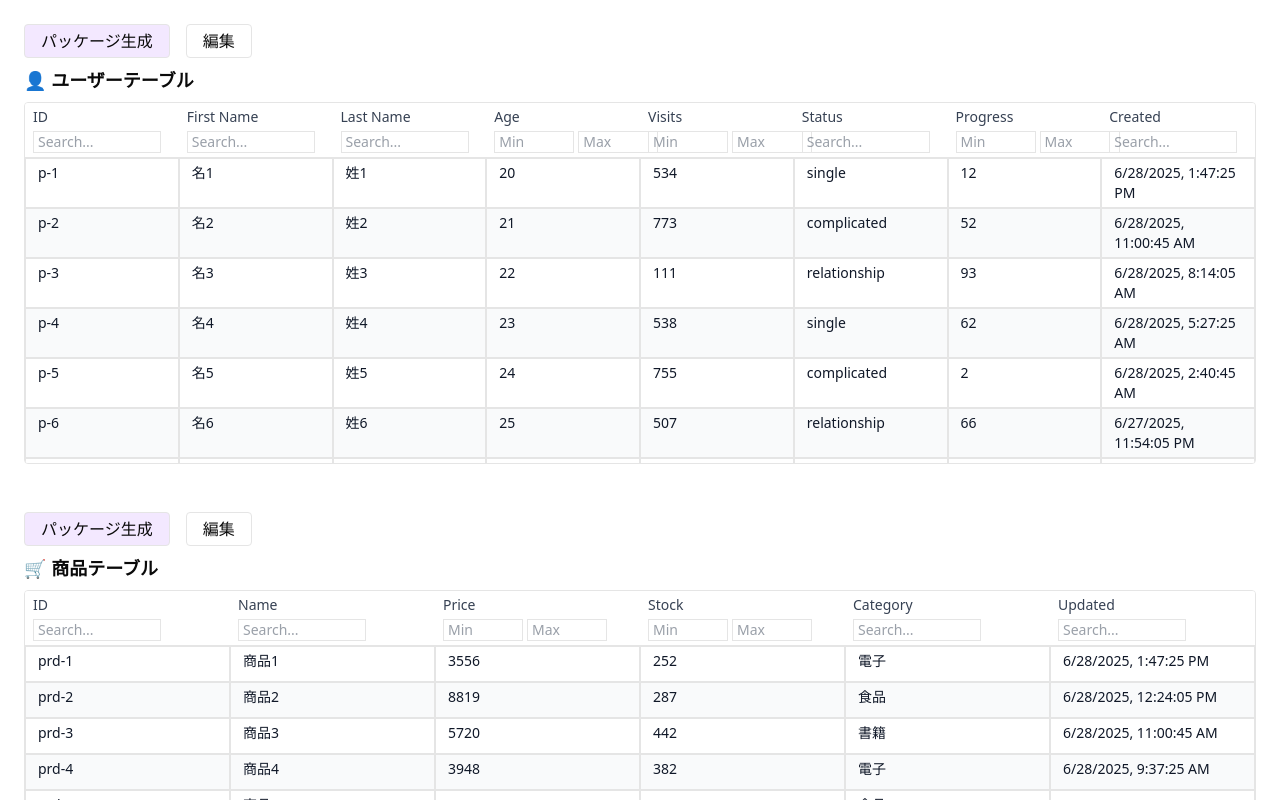
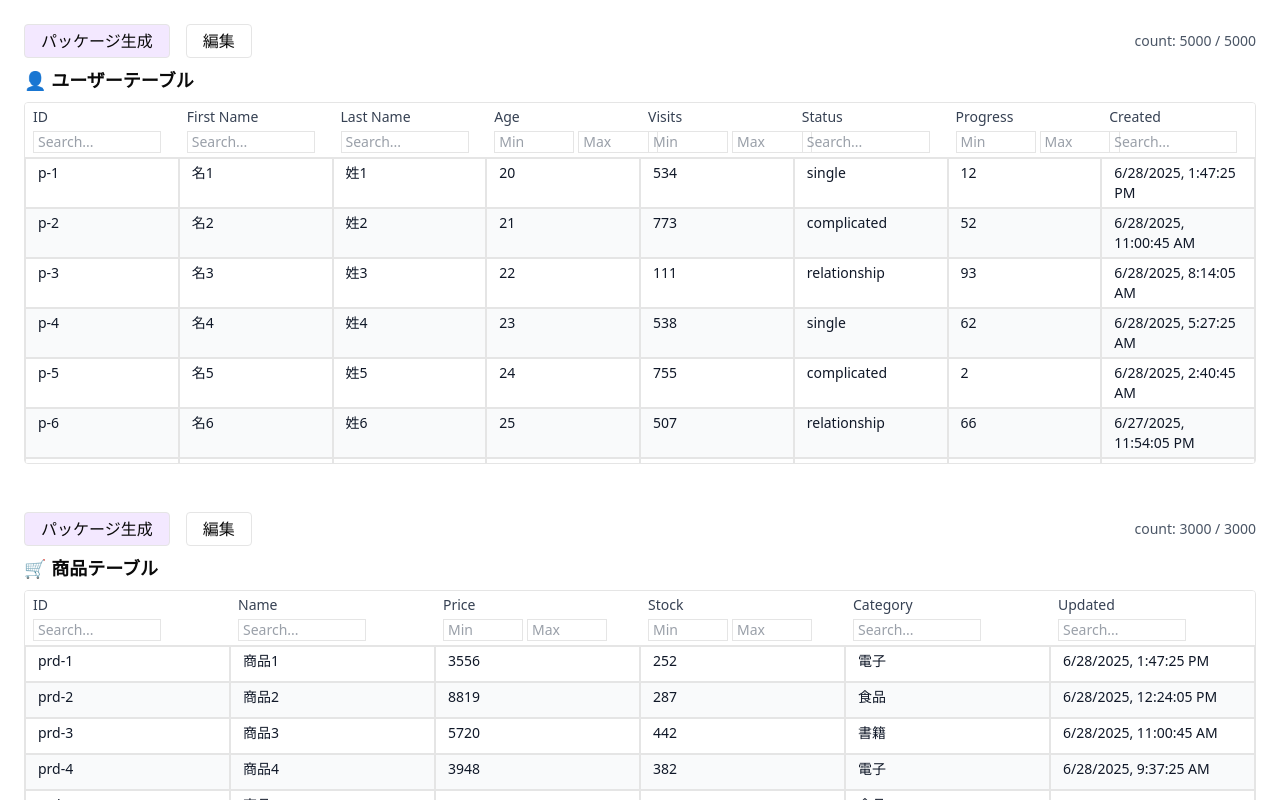
Before and after one commit to adi-ym-0001/practice-tanstack-table, a React (Vite) app: page / in a window 1280 px wide. Shown: the top 800 px of the page. Built offline with nearby package versions, Linux system fonts and the light colour scheme.

Commit message:
update:件数表示

```diff
--- a/src/components/ReadonlyTable.tsx
+++ b/src/components/ReadonlyTable.tsx
@@ -1,4 +1,5 @@
 import { type ColumnDef } from '@tanstack/react-table'
+import { useState } from 'react'
 import { VirtualizedEditableTable } from './generic-table/VirtualizedEditableTable'
 
 // ReadonlyTable.tsx	表示とフィルタ専用の軽量テーブルラッパー。操作なしの読み取り専用表示に特化
@@ -17,11 +18,19 @@ export function ReadonlyTable<T extends { id: string }>({
     value: unknown
   }) => string | undefined
 }) {
+  const [filteredCount, setFilteredCount] = useState(data.length)
+
   return (
     <div className="space-y-2">
-      {title && (
-        <h2 className="text-lg font-semibold text-gray-800">{title}</h2>
-      )}
+      <div className="flex justify-between items-end">
+        {title && (
+          <h2 className="text-lg font-semibold text-gray-800">{title}</h2>
+        )}
+        {/* ✅ 件数表示 */}
+        <span className="text-sm text-gray-600">
+          count: {filteredCount} / {data.length}
+        </span>
+      </div>
 
       <VirtualizedEditableTable
         data={data}
@@ -29,6 +38,7 @@ export function ReadonlyTable<T extends { id: string }>({
         disableEditing
         disableSelection
         renderCell={renderCell}
+        onFilteredCountChange={setFilteredCount} // ✅ フィルター後件数を受け取る
       />
     </div>
   )
--- a/src/components/SectionContainer.tsx
+++ b/src/components/SectionContainer.tsx
@@ -2,7 +2,7 @@ import { type ColumnDef } from '@tanstack/react-table'
 import { useState } from 'react'
 import { VirtualizedEditableTable } from './generic-table/VirtualizedEditableTable'
 
-// 編集・チェック・パッケージングなどの操作を含むテーブルセクションの汎用コンテナ
+// 汎用セクションコンテナ：編集・選択・パッケージ対応
 export function SectionContainer<T extends { id: string }>({
   title,
   data,
@@ -21,31 +21,29 @@ export function SectionContainer<T extends { id: string }>({
   title: string
   data: T[]
   setData: React.Dispatch<React.SetStateAction<T[]>>
-  columns: ColumnDef<T>[] // カラム定義（条件に応じて非表示列あり）
+  columns: ColumnDef<T>[]
   isEditing: boolean
   setIsEditing: React.Dispatch<React.SetStateAction<boolean>>
-  dirtyCells: Record<string, Partial<T>> // 編集差分（idごとに上書き候補）
+  dirtyCells: Record<string, Partial<T>>
   setDirtyCells: React.Dispatch<React.SetStateAction<Record<string, Partial<T>>>>
-  rowSelection: Record<string, boolean> // 選択状態（id単位）
+  rowSelection: Record<string, boolean>
   setRowSelection: React.Dispatch<React.SetStateAction<Record<string, boolean>>>
-  showCheckbox: boolean // パッケージ生成モード（チェック表示）
+  showCheckbox: boolean
   setShowCheckbox: React.Dispatch<React.SetStateAction<boolean>>
   renderCell?: (params: {
     row: T
     columnId: string
     value: unknown
-  }) => string | undefined // セル単位の動的クラス付け
+  }) => string | undefined
 }) {
-  // 現在選択されているレコード数を記録（ボタン活性制御に使用）
   const [selectedCount, setSelectedCount] = useState(0)
+  const [committedItems, setCommittedItems] = useState<T[]>([])
+  const [filteredCount, setFilteredCount] = useState(0)
 
-  // パッケージ生成後に保持されるレコード群
-  const [committedItems, setCommittedItems] = useState<T[]>([])
-
-  // 現在選択状態のレコードを抽出
+  // 選択中のレコードのみ抽出
   const selectedItems = data.filter((d) => rowSelection[d.id])
 
-  // 「割当」ボタン押下時にパッケージに追加
+  // 「割当」ボタン押下時の処理
   const handleAssign = () => {
     setCommittedItems((prev) => [...prev, ...selectedItems])
     setRowSelection({})
@@ -53,7 +51,7 @@ export function SectionContainer<T extends { id: string }>({
 
   return (
     <>
-      {/* 操作ボタン群 */}
+      {/* 操作バー＋件数表示 */}
       <div className="flex items-center gap-4 mb-2">
         {/* パッケージ生成モードのトグル */}
         <button
@@ -63,7 +61,7 @@ export function SectionContainer<T extends { id: string }>({
           {showCheckbox ? 'チェック非表示' : 'パッケージ生成'}
         </button>
 
-        {/* 割当ボタン（選択があるときだけ有効） */}
+        {/* 割当ボタン（有効時のみ） */}
         {showCheckbox && (
           <button
             disabled={selectedCount === 0}
@@ -74,7 +72,7 @@ export function SectionContainer<T extends { id: string }>({
           </button>
         )}
 
-        {/* 編集モード切り替え */}
+        {/* 編集モードトグル */}
         <button
           onClick={() => setIsEditing((prev) => !prev)}
           className="border px-4 py-1 rounded"
@@ -82,11 +80,10 @@ export function SectionContainer<T extends { id: string }>({
           {isEditing ? 'キャンセル' : '編集'}
         </button>
 
-        {/* 編集モード時に表示される保存ボタン */}
+        {/* 保存ボタン（編集時のみ表示） */}
         {isEditing && (
           <button
             onClick={() => {
-              // dirtyCells に基づいてデータを更新し、編集状態をリセット
               setData((prev) =>
                 prev.map((row) =>
                   dirtyCells[row.id] ? { ...row, ...dirtyCells[row.id] } : row
@@ -100,13 +97,18 @@ export function SectionContainer<T extends { id: string }>({
             保存
           </button>
         )}
+
+        {/* ✅ 件数表示（フィルター後/全体） */}
+        <span className="ml-auto text-sm text-gray-600">
+          count: {filteredCount} / {data.length}
+        </span>
       </div>
 
       {/* セクションタイトル */}
       <h2 className="text-lg font-semibold mb-2">{title}</h2>
 
       <div className="flex items-start gap-6 w-full">
-        {/* テーブル本体（生成モード中は左右 50/50 に） */}
+        {/* テーブル表示 */}
         <div className={showCheckbox ? 'w-1/2' : 'w-full'}>
           <VirtualizedEditableTable
             data={data}
@@ -118,11 +120,12 @@ export function SectionContainer<T extends { id: string }>({
             setRowSelection={setRowSelection}
             showCheckbox={showCheckbox}
             onSelectedRowCountChange={setSelectedCount}
+            onFilteredCountChange={setFilteredCount} // ✅ フィルター件数を受け取る
             renderCell={renderCell}
           />
         </div>
 
-        {/* パッケージパネル（生成モード時のみ表示） */}
+        {/* パッケージサイドパネル */}
         {showCheckbox && (
           <div className="w-1/2 border rounded p-3 bg-gray-50 shadow-sm">
             <h3 className="text-sm font-semibold mb-2 text-gray-700">📦 パッケージ</h3>
--- a/src/components/generic-table/VirtualizedEditableTable.tsx
+++ b/src/components/generic-table/VirtualizedEditableTable.tsx
@@ -1,3 +1,4 @@
+// ✅ React Table + 仮想スクロール構成
 import {
   flexRender,
   getCoreRowModel,
@@ -10,25 +11,33 @@ import React, { useEffect, useRef } from 'react'
 import { Filter } from './Filter'
 import { VirtualCell } from './VirtualCell'
 
+// 🧠 汎用テーブルの Props 型定義
 type Props<TData extends { id: string }> = {
   data: TData[]
   columns: ColumnDef<TData>[]
-  isEditing?: boolean
-  showCheckbox?: boolean
-  dirtyCells?: Record<string, Partial<Record<keyof TData, unknown>>>
+
+  isEditing?: boolean                     // 編集モードフラグ
+  showCheckbox?: boolean                 // チェックボックス列の表示制御
+  dirtyCells?: Record<string, Partial<Record<keyof TData, unknown>>> // 編集中の差分
   setDirtyCells?: React.Dispatch<React.SetStateAction<Record<string, Partial<TData>>>>
-  rowSelection?: Record<string, boolean>
+
+  rowSelection?: Record<string, boolean> // 選択状態（idごとの真偽）
   setRowSelection?: React.Dispatch<React.SetStateAction<Record<string, boolean>>>
-  onSelectedRowCountChange?: (count: number) => void
+
+  onSelectedRowCountChange?: (count: number) => void // 選択件数の通知
+  onFilteredCountChange?: (count: number) => void    // フィルター後件数の通知
+
   renderCell?: (params: {
     row: TData
     columnId: string
     value: unknown
-  }) => string | undefined
-  disableEditing?: boolean
-  disableSelection?: boolean
+  }) => string | undefined                           // セルごとのスタイル調整など
+
+  disableEditing?: boolean                           // 編集禁止モード（表示専用）
+  disableSelection?: boolean                         // 選択機能の無効化
 }
 
+// ✅ チェックボックス（indeterminate対応）
 function IndeterminateCheckbox({
   indeterminate,
   className = '',
@@ -50,7 +59,7 @@ function IndeterminateCheckbox({
   )
 }
 
-// 仮想スクロール対応かつ編集・選択・フィルター可能な汎用テーブル本体
+// 📊 仮想化＋編集／選択対応の汎用テーブル本体
 export function VirtualizedEditableTable<TData extends { id: string }>({
   data,
   columns,
@@ -61,27 +70,39 @@ export function VirtualizedEditableTable<TData extends { id: string }>({
   rowSelection = {},
   setRowSelection,
   onSelectedRowCountChange,
+  onFilteredCountChange,
   renderCell,
   disableEditing = false,
   disableSelection = false,
 }: Props<TData>) {
+  // 🔧 React Table の初期化
   const table = useReactTable({
     data,
     columns,
-    getCoreRowModel: getCoreRowModel(),
-    getFilteredRowModel: getFilteredRowModel(),
+    getCoreRowModel: getCoreRowModel(),            // 表示行
+    getFilteredRowModel: getFilteredRowModel(),    // フィルター適用後
     state: { rowSelection },
     onRowSelectionChange: setRowSelection,
-    enableRowSelection: !disableSelection,
+    enableRowSelection: !disableSelection,         // 選択可否切替
   })
 
+  // 🧠 選択件数とフィルター件数の通知（親コンポーネントへ）
   useEffect(() => {
     if (!disableSelection) {
       onSelectedRowCountChange?.(table.getSelectedRowModel().rows.length)
     }
-  }, [table.getSelectedRowModel().rows.length, onSelectedRowCountChange, disableSelection])
+    onFilteredCountChange?.(table.getFilteredRowModel().rows.length)
+  }, [
+    table.getSelectedRowModel().rows.length,
+    table.getFilteredRowModel().rows.length,
+    onSelectedRowCountChange,
+    onFilteredCountChange,
+    disableSelection,
+  ])
 
   const rows = table.getRowModel().rows
+
+  // 🎞️ スクロール領域の参照と仮想化セットアップ
   const parentRef = useRef<HTMLDivElement>(null)
   const virtualizer = useVirtualizer({
     count: rows.length,
@@ -90,18 +111,21 @@ export function VirtualizedEditableTable<TData extends { id: string }>({
     overscan: 10,
   })
 
+  // 仮想表示の先頭／末尾 padding
   const virtualItems = virtualizer.getVirtualItems()
   const paddingTop = virtualItems[0]?.start ?? 0
   const paddingBottom =
     virtualizer.getTotalSize() -
     (virtualItems[virtualItems.length - 1]?.end ?? 0)
 
+  // 全列情報を抽出（カラム幅や render に使用）
   const allColumns = table.getAllLeafColumns()
 
   return (
     <div className="border rounded overflow-hidden text-sm text-gray-900">
       <div ref={parentRef} className="h-[360px] overflow-y-auto overflow-x-auto">
         <table className="w-full table-fixed border-separate border-spacing-0">
+          {/* 📐 列幅調整 */}
           <colgroup>
             {!disableSelection && showCheckbox && <col style={{ width: 36 }} />}
             {allColumns.map((col) => (
@@ -109,6 +133,7 @@ export function VirtualizedEditableTable<TData extends { id: string }>({
             ))}
           </colgroup>
 
+          {/* 🔠 ヘッダー */}
           <thead className="sticky top-0 z-10 bg-white">
             {table.getHeaderGroups().map((hg) => (
               <tr key={hg.id}>
@@ -139,6 +164,7 @@ export function VirtualizedEditableTable<TData extends { id: string }>({
             ))}
           </thead>
 
+          {/* 📄 行本体 */}
           <tbody>
             {paddingTop > 0 && (
               <tr style={{ height: `${paddingTop}px` }}>
@@ -156,6 +182,7 @@ export function VirtualizedEditableTable<TData extends { id: string }>({
                   } ${vi.index % 2 === 0 ? 'bg-white' : 'bg-gray-50'}`}
                   style={{ height: `${vi.size}px` }}
                 >
+                  {/* ✅ チェック列 */}
                   {!disableSelection && showCheckbox && (
                     <td className="border px-2 py-1 align-top w-[36px]">
                       <IndeterminateCheckbox
@@ -165,6 +192,8 @@ export function VirtualizedEditableTable<TData extends { id: string }>({
                       />
                     </td>
                   )}
+
+                  {/* 各セルの描画 */}
                   {row.getVisibleCells().map((cell) => {
                     const rowId = row.original.id
                     const colId = cell.column.id
```
Also changed, not shown: src/App.tsx (+9 -0 lines).
